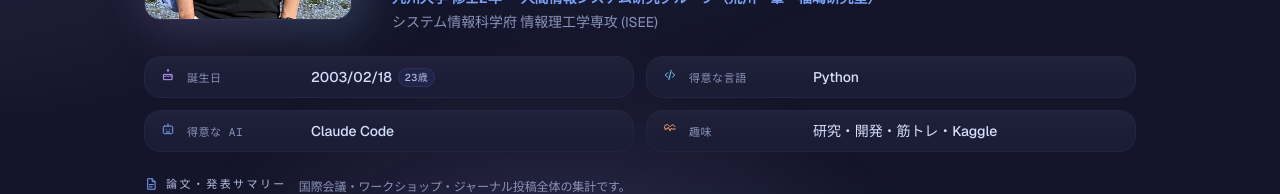
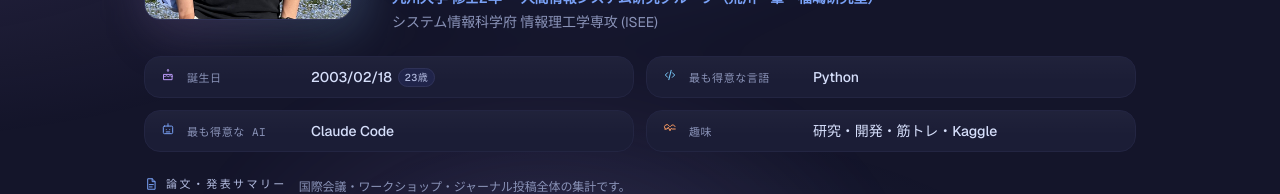
Before and after one commit to amu815/amu815.github.io, a Next.js app: page /ja in a window 1280 px wide. Shown: the part 398-592 px from the top of the page. Built offline with nearby package versions, Linux system fonts and the light colour scheme.

Commit message:
facts: prefix language/AI labels with 最も

```diff
--- a/content/dict.ts
+++ b/content/dict.ts
@@ -301,9 +301,9 @@ export const dict: Record<Lang, Dict> = {
         bornValue: "2003/02/18",
         bornIso: "2003-02-18",
         ageSuffix: (age) => `${age}歳`,
-        languageLabel: "得意な言語",
+        languageLabel: "最も得意な言語",
         languageValue: "Python",
-        aiLabel: "得意な AI",
+        aiLabel: "最も得意な AI",
         aiValue: "Claude Code",
         hobbiesLabel: "趣味",
         hobbiesValue: "研究・開発・筋トレ・Kaggle",
```
